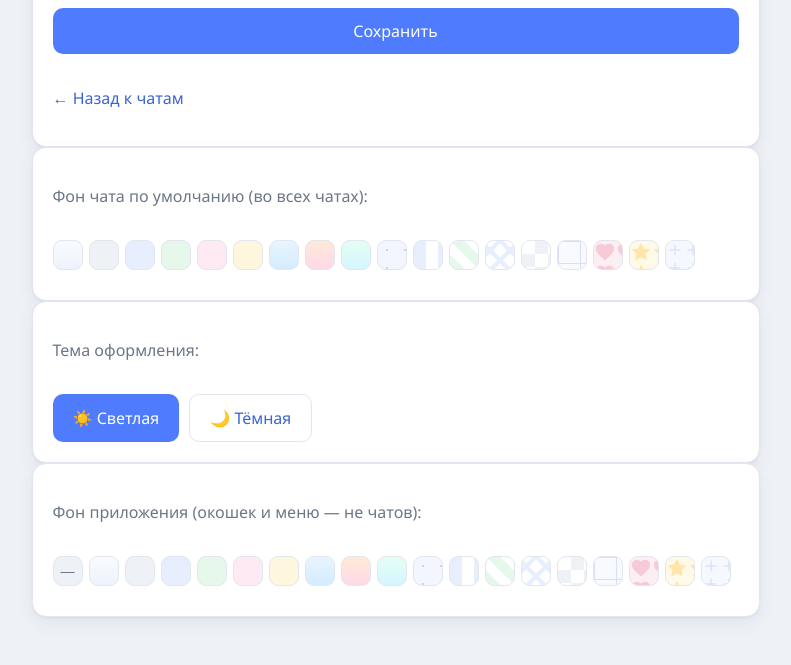
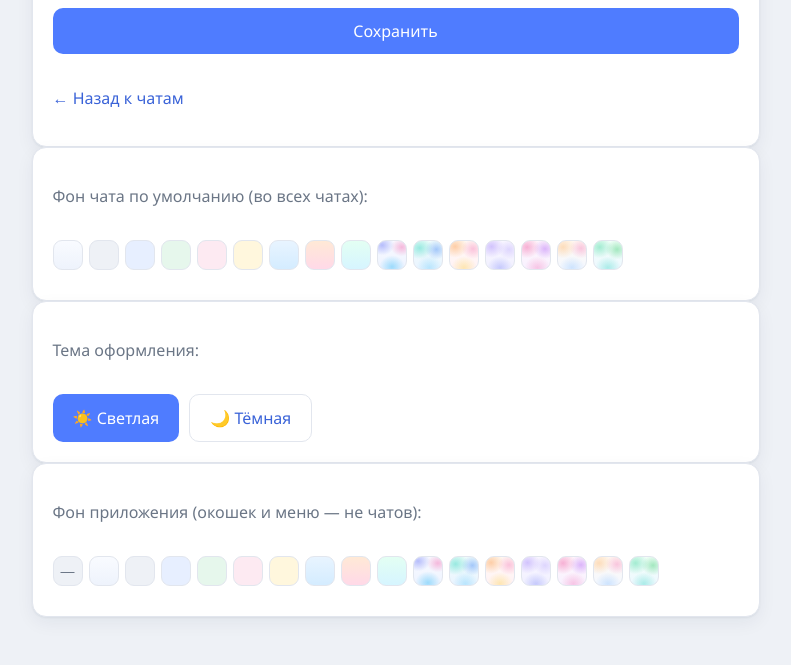
Before and after one commit to D1aBet14ek/messenger, a Flask app: page /profile in a window 1280 px wide. Shown: the part 884-1549 px from the top of the page, without its empty margins (237-1028 px from the left). Run offline with Flask 3, Linux system fonts and the light colour scheme; the visitor is signed in with stand-in values (Sample User, id 1); tables that the repository leaves empty hold one stand-in row (values such as "Sample post").

Commit message:
Replace tiled emoji patterns with smooth non-repeating blurred-blob backgrounds

```diff
--- a/app.py
+++ b/app.py
@@ -317,9 +317,8 @@ EMOJI = [
 # Варианты фона для чата. Сами цвета и узоры заданы в style.css (классы bg-<имя>).
 BACKGROUNDS = [
     "default", "gray", "blue", "green", "pink", "yellow",
-    "sky", "sunset", "mint", "dots",
-    "stripes", "diag", "cross", "checks", "grid",
-    "hearts", "stars", "plus",
+    "sky", "sunset", "mint",
+    "aurora", "ocean", "peach", "lavender", "berry", "dawn", "forest",
 ]
 
 
--- a/static/style.css
+++ b/static/style.css
@@ -407,6 +407,71 @@ body.wide .wrap { max-width: none; padding: 10px 14px 16px; }
   background-size: 18px 18px;
 }
 
+/* ===== Плавные фоны-«пятна»: не повторяются, мягко переливаются ===== */
+.bg-aurora {
+  background:
+    radial-gradient(60% 50% at 15% 15%, rgba(129, 140, 248, 0.55), transparent 72%),
+    radial-gradient(55% 45% at 85% 22%, rgba(244, 114, 182, 0.48), transparent 72%),
+    radial-gradient(62% 55% at 50% 92%, rgba(56, 189, 248, 0.45), transparent 74%),
+    linear-gradient(180deg, #f8faff, #eef3ff);
+  background-repeat: no-repeat;
+  background-size: cover;
+}
+.bg-ocean {
+  background:
+    radial-gradient(65% 55% at 20% 25%, rgba(45, 212, 191, 0.45), transparent 72%),
+    radial-gradient(55% 50% at 80% 30%, rgba(59, 130, 246, 0.42), transparent 72%),
+    radial-gradient(62% 60% at 55% 95%, rgba(125, 211, 252, 0.45), transparent 74%),
+    linear-gradient(180deg, #f2fdfb, #eaf4ff);
+  background-repeat: no-repeat;
+  background-size: cover;
+}
+.bg-peach {
+  background:
+    radial-gradient(62% 55% at 18% 20%, rgba(251, 146, 60, 0.42), transparent 72%),
+    radial-gradient(56% 50% at 82% 28%, rgba(244, 114, 182, 0.40), transparent 72%),
+    radial-gradient(62% 55% at 50% 95%, rgba(252, 211, 77, 0.40), transparent 74%),
+    linear-gradient(180deg, #fffaf3, #fff2f6);
+  background-repeat: no-repeat;
+  background-size: cover;
+}
+.bg-lavender {
+  background:
+    radial-gradient(62% 55% at 20% 20%, rgba(167, 139, 250, 0.48), transparent 72%),
+    radial-gradient(56% 50% at 82% 30%, rgba(196, 181, 253, 0.50), transparent 72%),
+    radial-gradient(62% 55% at 50% 95%, rgba(129, 140, 248, 0.38), transparent 74%),
+    linear-gradient(180deg, #faf8ff, #f1f0ff);
+  background-repeat: no-repeat;
+  background-size: cover;
+}
+.bg-berry {
+  background:
+    radial-gradient(62% 55% at 18% 22%, rgba(236, 72, 153, 0.40), transparent 72%),
+    radial-gradient(56% 50% at 82% 28%, rgba(168, 85, 247, 0.40), transparent 72%),
+    radial-gradient(62% 55% at 55% 95%, rgba(244, 114, 182, 0.35), transparent 74%),
+    linear-gradient(180deg, #fff7fb, #f8f1ff);
+  background-repeat: no-repeat;
+  background-size: cover;
+}
+.bg-dawn {
+  background:
+    radial-gradient(62% 55% at 18% 22%, rgba(253, 186, 116, 0.45), transparent 72%),
+    radial-gradient(56% 50% at 82% 26%, rgba(244, 114, 182, 0.38), transparent 72%),
+    radial-gradient(62% 55% at 50% 95%, rgba(147, 197, 253, 0.40), transparent 74%),
+    linear-gradient(180deg, #fff9f2, #f4f8ff);
+  background-repeat: no-repeat;
+  background-size: cover;
+}
+.bg-forest {
+  background:
+    radial-gradient(62% 55% at 20% 22%, rgba(52, 211, 153, 0.42), transparent 72%),
+    radial-gradient(56% 50% at 82% 30%, rgba(34, 197, 94, 0.38), transparent 72%),
+    radial-gradient(62% 55% at 50% 95%, rgba(45, 212, 191, 0.35), transparent 74%),
+    linear-gradient(180deg, #f3fff9, #eef8ff);
+  background-repeat: no-repeat;
+  background-size: cover;
+}
+
 /* Имя автора в групповом сообщении */
 .sender { font-size: 12px; font-weight: 600; color: var(--muted); margin-bottom: 2px; }
 
@@ -527,7 +592,7 @@ body.wide .wrap { max-width: none; padding: 10px 14px 16px; }
 .theme-dark .bg-default { background: linear-gradient(180deg, #141d30, #0f1728); }
 .theme-dark .avatar.img { background: #121c2e; }
 
-/* В тёмной теме фон приложения всегда тёмный (светлые узоры не годятся) */
+/* В тёмной теме фон приложения всегда тёмный (светлые фоны не годятся) */
 .theme-dark.bg-gray,
 .theme-dark.bg-blue,
 .theme-dark.bg-green,
@@ -536,13 +601,32 @@ body.wide .wrap { max-width: none; padding: 10px 14px 16px; }
 .theme-dark.bg-sky,
 .theme-dark.bg-sunset,
 .theme-dark.bg-mint,
-.theme-dark.bg-dots,
-.theme-dark.bg-stripes,
-.theme-dark.bg-diag,
-.theme-dark.bg-cross,
-.theme-dark.bg-checks,
-.theme-dark.bg-grid,
-.theme-dark.bg-hearts,
-.theme-dark.bg-stars,
-.theme-dark.bg-plus { background: var(--bg); }
+.theme-dark.bg-aurora,
+.theme-dark.bg-ocean,
+.theme-dark.bg-peach,
+.theme-dark.bg-lavender,
+.theme-dark.bg-berry,
+.theme-dark.bg-dawn,
+.theme-dark.bg-forest { background: var(--bg); }
 .theme-dark.bg-default { background: linear-gradient(180deg, #141d30, #0f1728); }
+
+/* В тёмной теме фон чатов тоже делаем тёмным */
+.theme-dark .bg-gray,
+.theme-dark .bg-blue,
+.theme-dark .bg-green,
+.theme-dark .bg-pink,
+.theme-dark .bg-yellow,
+.theme-dark .bg-sky,
+.theme-dark .bg-sunset,
+.theme-dark .bg-mint,
+.theme-dark .bg-aurora,
+.theme-dark .bg-ocean,
+.theme-dark .bg-peach,
+.theme-dark .bg-lavender,
+.theme-dark .bg-berry,
+.theme-dark .bg-dawn,
+.theme-dark .bg-forest {
+  background: linear-gradient(180deg, #141d30, #0f1728);
+  background-repeat: no-repeat;
+  background-size: cover;
+}
```
Also changed, not shown: README.md.
